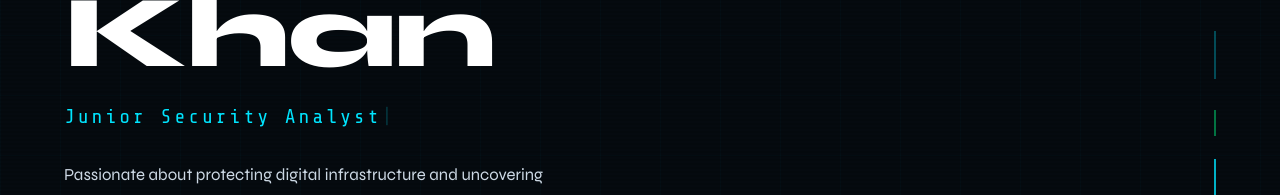
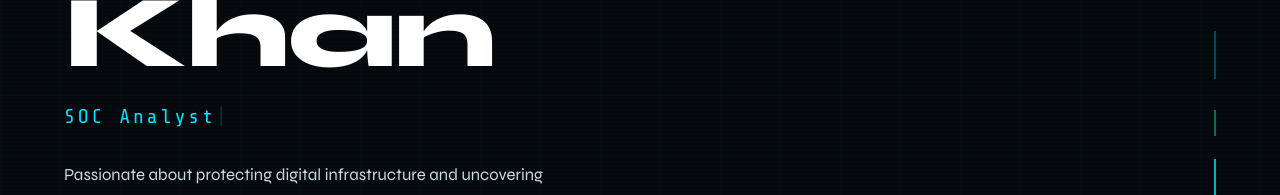
Before and after one commit to alaynasameerkhan/Portfolio, a plain HTML site: page ALAYNAS PROJECT/alayna-front end/index.html in a window 1280 px wide. Shown: the part 385-580 px from the top of the page. Drawn offline with nearby package versions, Linux system fonts and the light colour scheme.

Commit message:
Change job title from Junior Security Analyst to SOC Analyst

```diff
--- a/ALAYNAS PROJECT/alayna-front end/index.html
+++ b/ALAYNAS PROJECT/alayna-front end/index.html
@@ -32,7 +32,7 @@
         <span class="highlight">Sameer</span><br>
         Khan
       </h1>
-      <p class="hero-title typed">Junior Security Analyst</p>
+      <p class="hero-title typed">SOC Analyst</p>
       <p class="hero-bio">
         Passionate about protecting digital infrastructure and uncovering vulnerabilities before they become threats. I analyze, defend, and secure systems with precision — one line of code at a time.
       </p>
```
